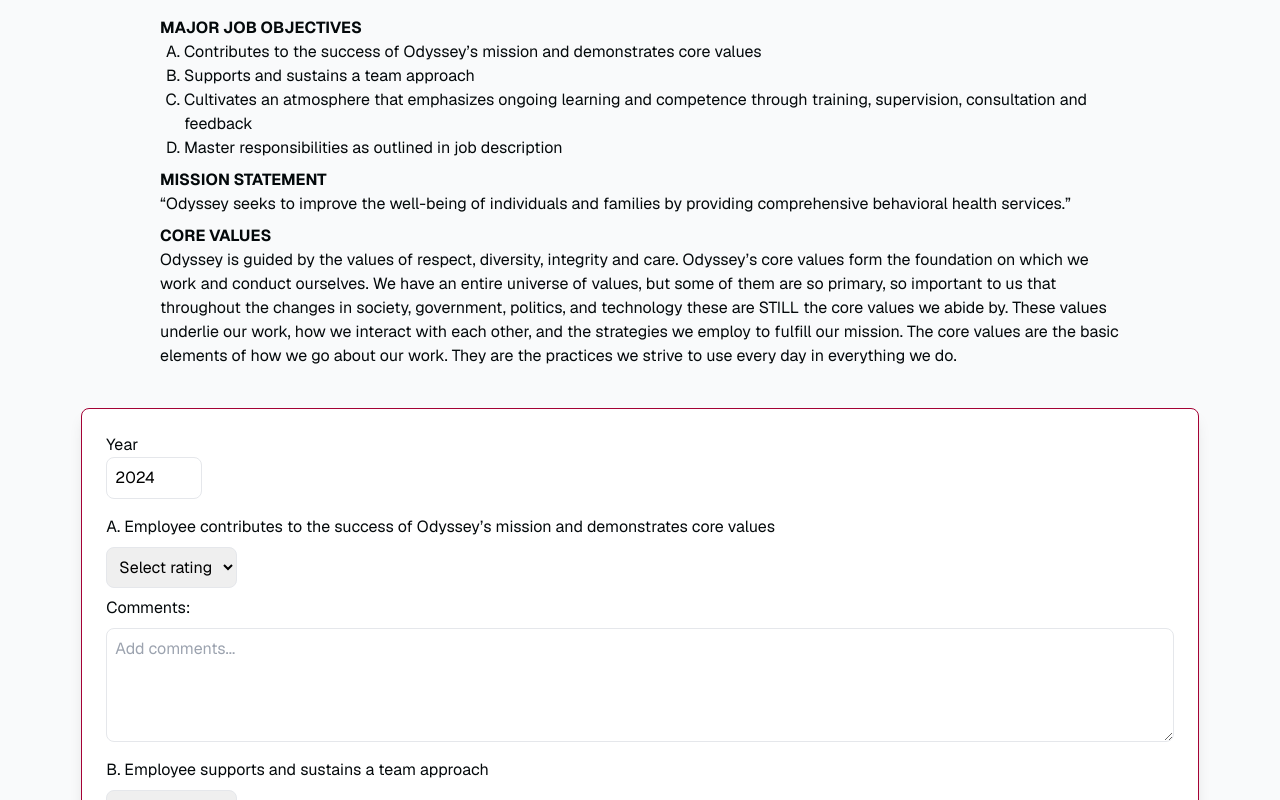
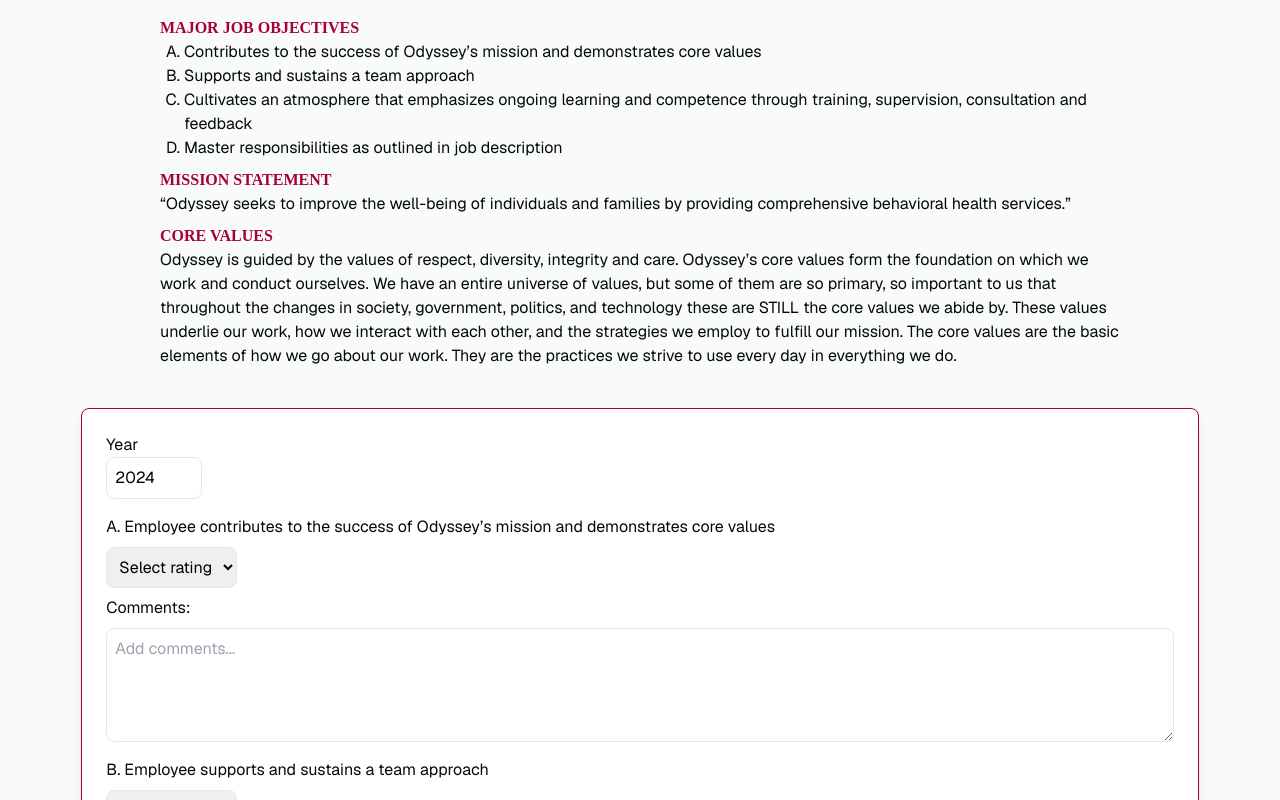
Before and after one commit to Emory-Hack4Impact/Odyssey, a Next.js app: page /performance-evaluation in a window 1280 px wide. Shown: the top 800 px of the page. Built offline with nearby package versions, Linux system fonts and the light colour scheme.

Commit message:
change font and color of headers

```diff
--- a/src/app/performance-evaluation/page.tsx
+++ b/src/app/performance-evaluation/page.tsx
@@ -6,7 +6,7 @@
     <>
       <div className="w-9/12 py-4">
         <div>
-          <h1>
+          <h1 className="font-playfair text-light-maroon">
             <b>MAJOR JOB OBJECTIVES</b>
           </h1>
           <ol style={{ listStyleType: "upper-alpha" }} className="mb-2 ml-6">
@@ -26,7 +26,7 @@
           </ol>
         </div>
         <div className="mb-2">
-          <h1>
+          <h1 className="font-playfair text-light-maroon">
             <b>MISSION STATEMENT</b>
           </h1>
           <p>
@@ -35,7 +35,7 @@
           </p>
         </div>
         <div>
-          <h1>
+          <h1 className="font-playfair text-light-maroon">
             <b>CORE VALUES</b>
           </h1>
           <p>
```
